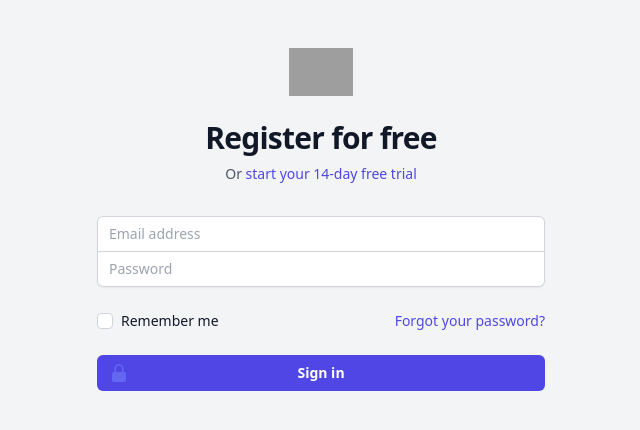
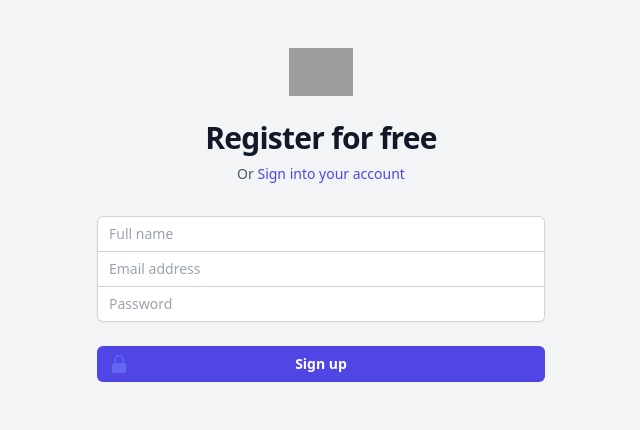
Before and after one commit to agyeievans/laravel-vue-survey, a Vue app in the folder vue/: page /register in a window 1280 px wide. Shown: the top 430 px of the page, without its empty margins (319-959 px from the left). Built offline with nearby package versions, Linux system fonts and the light colour scheme; grey boxes are pictures that could not be loaded.

Commit message:
styled views

```diff
--- a/vue/src/views/Login.vue
+++ b/vue/src/views/Login.vue
@@ -10,7 +10,7 @@
     <p class="mt-2 text-center text-sm text-gray-600">
       Or
       {{ ' ' }}
-      <a href="#" class="font-medium text-indigo-600 hover:text-indigo-500">start your 14-day free trial</a>
+      <router-link :to="{name: 'Register'}" class="font-medium text-indigo-600 hover:text-indigo-500">Register for free</router-link>
     </p>
   </div>
   <form class="mt-8 space-y-6" action="#" method="POST">
@@ -36,10 +36,6 @@
           class="h-4 w-4 rounded border-gray-300 text-indigo-600 focus:ring-indigo-600" />
         <label for="remember-me" class="ml-2 block text-sm text-gray-900">Remember me</label>
       </div>
-
-      <div class="text-sm">
-        <a href="#" class="font-medium text-indigo-600 hover:text-indigo-500">Forgot your password?</a>
-      </div>
     </div>
 
     <div>
--- a/vue/src/views/Register.vue
+++ b/vue/src/views/Register.vue
@@ -10,16 +10,22 @@
     <p class="mt-2 text-center text-sm text-gray-600">
       Or
       {{ ' ' }}
-      <a href="#" class="font-medium text-indigo-600 hover:text-indigo-500">start your 14-day free trial</a>
+      <router-link :to="{name: 'Login'}" class="font-medium text-indigo-600 hover:text-indigo-500">Sign into your account</router-link>
     </p>
   </div>
   <form class="mt-8 space-y-6" action="#" method="POST">
     <input type="hidden" name="remember" value="true" />
     <div class="-space-y-px rounded-md shadow-sm">
       <div>
+        <label for="fullname" class="sr-only">Full Name</label>
+        <input id="fullname" name="name" type="text" autocomplete="name" required=""
+          class="relative block w-full rounded-t-md border-0 py-1.5 text-gray-900 ring-1 ring-inset ring-gray-300 placeholder:text-gray-400 focus:z-10 focus:ring-2 focus:ring-inset focus:ring-indigo-600 sm:text-sm sm:leading-6"
+          placeholder="Full name" />
+      </div>
+      <div>
         <label for="email-address" class="sr-only">Email address</label>
         <input id="email-address" name="email" type="email" autocomplete="email" required=""
-          class="relative block w-full rounded-t-md border-0 py-1.5 text-gray-900 ring-1 ring-inset ring-gray-300 placeholder:text-gray-400 focus:z-10 focus:ring-2 focus:ring-inset focus:ring-indigo-600 sm:text-sm sm:leading-6"
+          class="relative block w-full border-0 py-1.5 text-gray-900 ring-1 ring-inset ring-gray-300 placeholder:text-gray-400 focus:z-10 focus:ring-2 focus:ring-inset focus:ring-indigo-600 sm:text-sm sm:leading-6"
           placeholder="Email address" />
       </div>
       <div>
@@ -30,25 +36,13 @@
       </div>
     </div>
 
-    <div class="flex items-center justify-between">
-      <div class="flex items-center">
-        <input id="remember-me" name="remember-me" type="checkbox"
-          class="h-4 w-4 rounded border-gray-300 text-indigo-600 focus:ring-indigo-600" />
-        <label for="remember-me" class="ml-2 block text-sm text-gray-900">Remember me</label>
-      </div>
-
-      <div class="text-sm">
-        <a href="#" class="font-medium text-indigo-600 hover:text-indigo-500">Forgot your password?</a>
-      </div>
-    </div>
-
     <div>
       <button type="submit"
         class="group relative flex w-full justify-center rounded-md bg-indigo-600 px-3 py-2 text-sm font-semibold text-white hover:bg-indigo-500 focus-visible:outline focus-visible:outline-2 focus-visible:outline-offset-2 focus-visible:outline-indigo-600">
         <span class="absolute inset-y-0 left-0 flex items-center pl-3">
           <LockClosedIcon class="h-5 w-5 text-indigo-500 group-hover:text-indigo-400" aria-hidden="true" />
         </span>
-        Sign in
+        Sign up
       </button>
     </div>
   </form>
```
